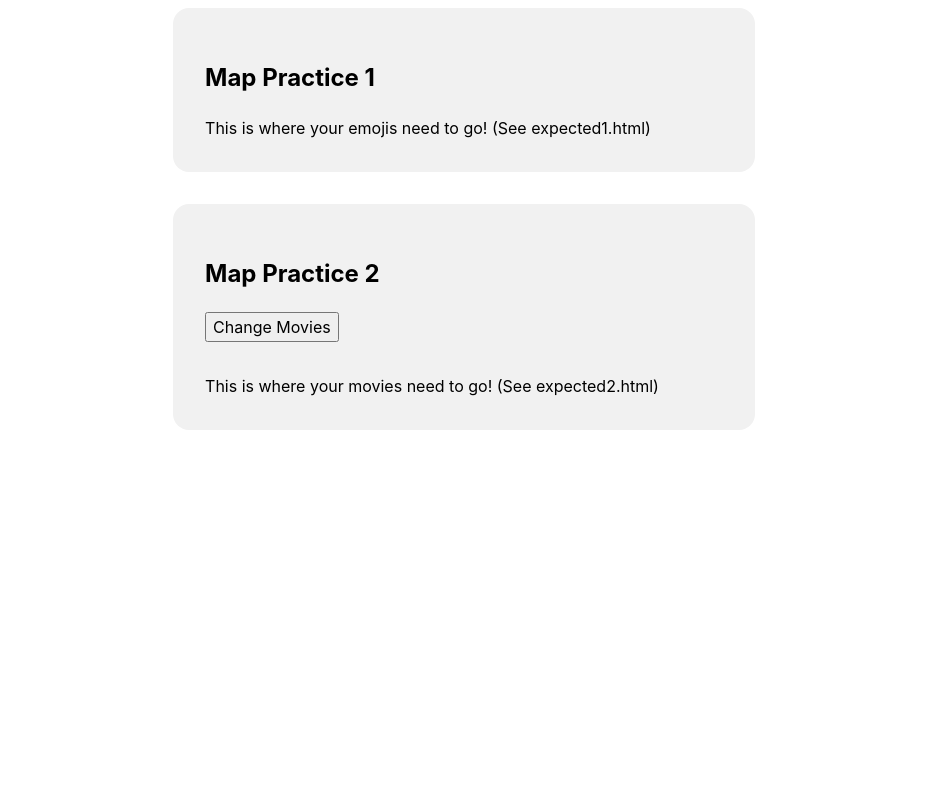
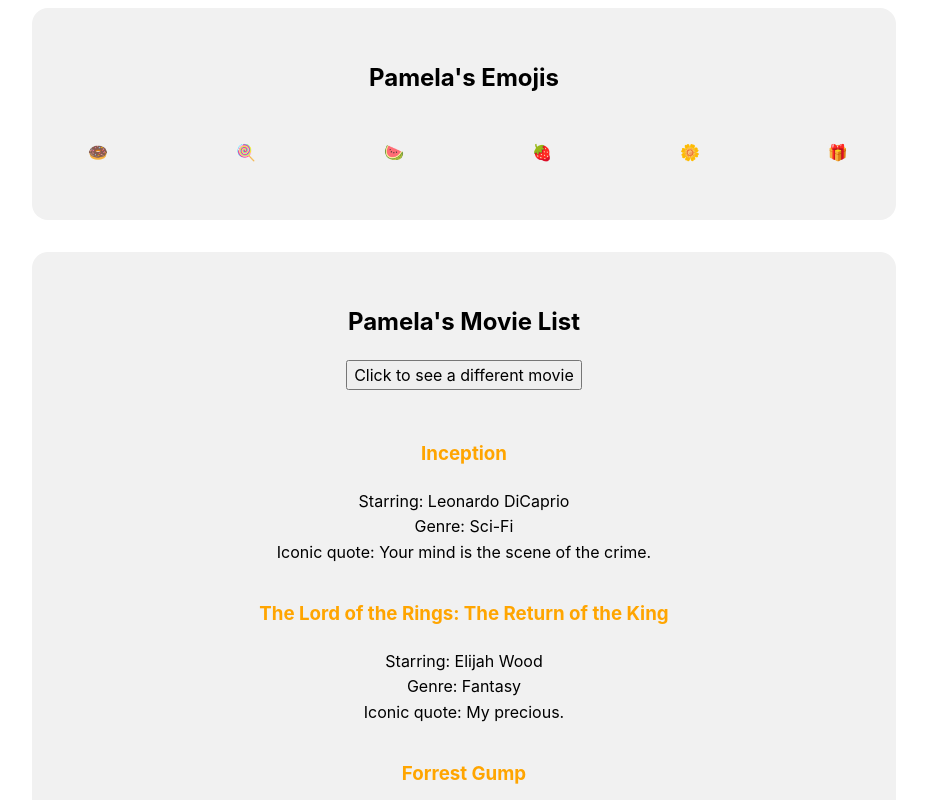
Before and after one commit to pamelaiman/map-react, a React (Vite) app: page / in a window 1280 px wide. Shown: the top 800 px of the page, without its empty margins (176-1103 px from the left). Built offline with nearby package versions, Linux system fonts and the light colour scheme.

Commit message:
map exercise done

```diff
--- a/src/App.css
+++ b/src/App.css
@@ -10,16 +10,20 @@
 .emojiList {
     display: flex;
     flex-direction: row;
-    gap: 4rem;
+    gap: 6.5rem;
+    padding: 0.75rem;
 }
 
 .movieList {
     display: flex;
     flex-direction: column;
-    gap: 1rem;
-    margin-top: 2rem;
+    gap: 0.1rem;
+    margin-top: 1rem;
 }
 
+.title {
+    color: orange;
+}
 .movie {
     padding: 1rem;
     border: 1px solid gainsboro;
--- a/src/MapPractice1.jsx
+++ b/src/MapPractice1.jsx
@@ -2,13 +2,20 @@ import { useEmojiGenerator } from "./useEmojiGenerator";
 
 export default function MapPractice1() {
     const emojisArray = useEmojiGenerator();
-    console.log("emojisArray", emojisArray);
+    // console.log("emojisArray", emojisArray);
 
     return (
         <div className="mapPractice">
-            <h2>Map Practice 1</h2>
+            <h2>Pamela's Emojis</h2>
             <div className="emojiList">
-                This is where your emojis need to go! (See expected1.html)
+                {emojisArray.map( (emoji) => {
+                    return (
+                    <div className="emojiList">
+                        {emoji}
+                    </div>
+                    )
+                })
+            }
             </div>
         </div>
     );
--- a/src/MapPractice2.jsx
+++ b/src/MapPractice2.jsx
@@ -1,14 +1,25 @@
 import { useMovieGenerator } from "./useMovieGenerator";
+
 export default function MapPractice2() {
     const [movies, regenerate] = useMovieGenerator();
-    console.log("movies", movies);
+    // console.log("movies", movies);
 
     return (
         <div className="mapPractice">
-            <h2>Map Practice 2</h2>
-            <button onClick={regenerate}>Change Movies</button>
+            <h2>Pamela's Movie List</h2>
+            <button onClick={regenerate}>Click to see a different movie</button>
             <div className="movieList">
-                This is where your movies need to go! (See expected2.html)
+                {movies.map( (movie) => {
+                    return (
+                        <div className="movieList">
+                            <h3 className="title">{movie.title}</h3>
+                            <span>Starring: {movie.star}</span>
+                            <span>Genre: {movie.genre}</span>
+                            <span>Iconic quote: {movie.quote}</span>
+                        </div>
+                    )
+                }
+            )}
             </div>
         </div>
     );
--- a/src/index.css
+++ b/src/index.css
@@ -26,6 +26,7 @@ main {
     border-radius: 1rem;
     padding: 2rem;
     width: 100%;
+    text-align: center;
 }
 
 button {
```
